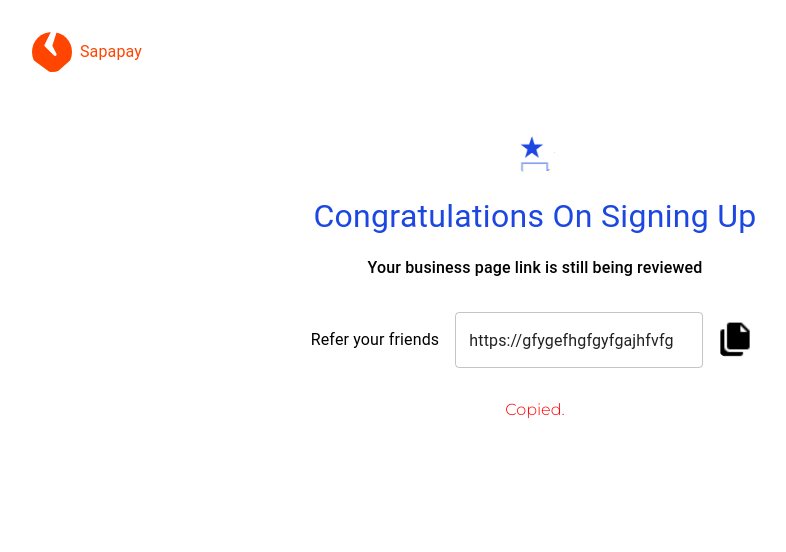
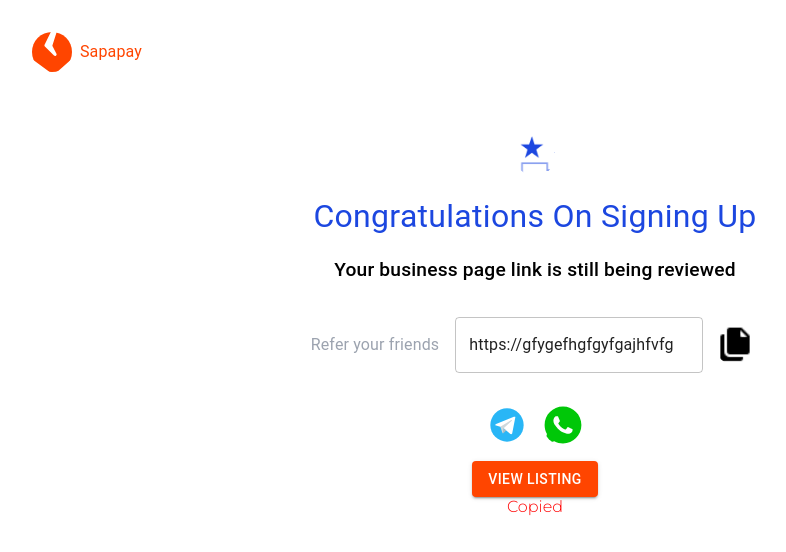
Before and after one commit to PeroHub/sapapay, a React (Create React App) app: page /success in a window 1280 px wide. Both pictures are taken after a click on the element 840 px from the left and 340 px from the top of the page. Shown: the top 552 px of the page, without its empty margins (105-891 px from the left). Built offline with nearby package versions, Linux system fonts and the light colour scheme.

Commit message:
icon added

```diff
--- a/src/components/Signup.js
+++ b/src/components/Signup.js
@@ -12,19 +12,12 @@ import Button from '@mui/material/Button';
 import FormControl from '@mui/material/FormControl';
 import { useState } from 'react';
 import { Link } from "react-router-dom"
-import { createTheme, ThemeProvider } from '@mui/material/styles';
-import { green, orange } from '@mui/material/colors';
+
 
 // import sapapay from '../images/sapapay.svg'
 // import Vector from '../images/Vector.png'
 
-const outerTheme = createTheme({
-  palette: {
-    primary: {
-      main: orange[500],
-    },
-  },
-});
+
 
 export default function Signup() {
 
@@ -47,7 +40,7 @@ export default function Signup() {
     return (
             <Container component="main" sx={{minHeight: "85vh"}} maxWidth="sm">
             <Box sx={{border: "1px solid #d3d3d3", p: 2, height: "inherit"}}>
-                <Typography sx={{textAlign: "center", background: "#FF4500", p: 2, fontWeight: "bold", fontSize: "24px", color: "#fff"}}>Register your business</Typography>
+                <Typography sx={{textAlign: "center", background: "#FF4500", p: 2, fontWeight: "bold", fontSize: "24px", color: "#fff"}}>Sign Up</Typography>
 
                 <Box  component="form" onSubmit={handleSubmit}>
                     <Box sx={{display: "flex", alignItems:"center"}}>
--- a/src/components/Signupsuccess.js
+++ b/src/components/Signupsuccess.js
@@ -1,13 +1,16 @@
 import Container from '@mui/material/Container';
 import Avatar from '@mui/material/Avatar';
 import Typography from '@mui/material/Typography';
+import Stack from '@mui/material/Stack';
 // import Button from '@mui/material/Button';
 import Box from '@mui/material/Box';
 import Grid from '@mui/material/Grid';
+import Button from '@mui/material/Button';
 import TextField from '@mui/material/TextField';
 import success from '../images/success.png'
 import copy from '../images/copy.png'
-
+import telegram from '../images/telegram.svg'
+import whatsapp from '../images/whatsapp.svg'
 import { useState } from 'react';
 import {CopyToClipboard} from 'react-copy-to-clipboard';
 
@@ -39,12 +42,12 @@ export default function Signupsuccess () {
             <Box sx={{display: "flex", flexDirection: "column", alignItems: "center", justifyContent: "center"}}>
                 <Avatar src={success} />
                 <Typography sx={{fontSize: {xs: "1.5rem", md: "2rem"}, color: "#1C47E0", mt: 2, mb: 2}}>Congratulations On Signing Up</Typography>
-                <Typography sx={{fontWeight: "500"}}>Your business page link is still being reviewed</Typography>
+                <Typography sx={{fontWeight: "500", fontSize: "1.2rem"}}>Your business page link is still being reviewed</Typography>
                 <Box sx={{display: "flex", justifyContent: "center", alignItems: "center"}}>
                 <Grid container >
                     <Grid item>
                     <Box sx={{display: "flex", flexDirection: {xs: "column", md: "row"}, justifyContent: "center", alignItems: "center", p: 2}}>
-                    <Typography  sx={{}}>Refer your friends</Typography>
+                    <Typography  sx={{color: "#9ca3af"}}>Refer your friends</Typography>
                     <TextField
                          sx={{ p: 2}}
                         style={{borderRadius: "5px"}}
@@ -66,10 +69,17 @@ export default function Signupsuccess () {
                 </Grid>
                 </Box>
 
+                <Stack direction="row" spacing={2}>
+                    <Avatar src={telegram} alt="telegram" />
+                    <Avatar src={whatsapp} alt="whatsapp"/>
+                </Stack>
+
+                <Button variant="contained" sx={{mt: 2}}>View Listing</Button>
 
 
 
-        {copySuccess ? <span style={{color: 'red'}}>Copied.</span> : null}
+
+        {copySuccess ? <span style={{color: 'red'}}>Copied</span> : null}
             </Box>
         </Container>
     )
```
Also changed, not shown: src/images/telegram.svg (added), src/images/whatsapp.svg (added).
